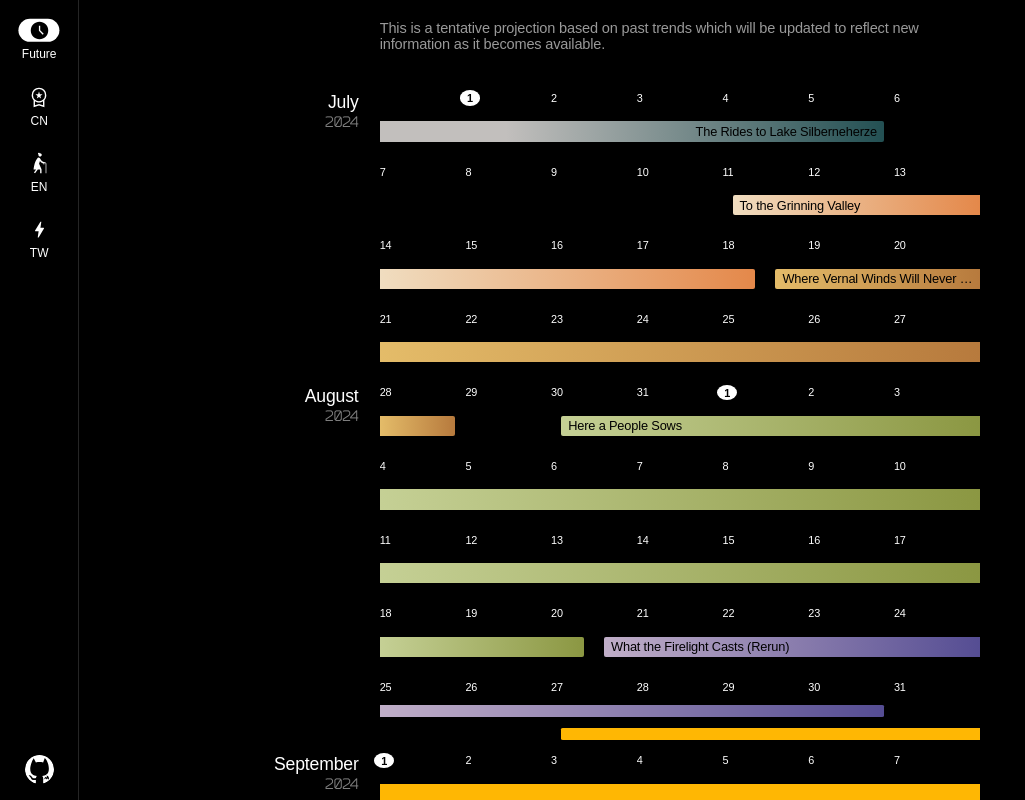
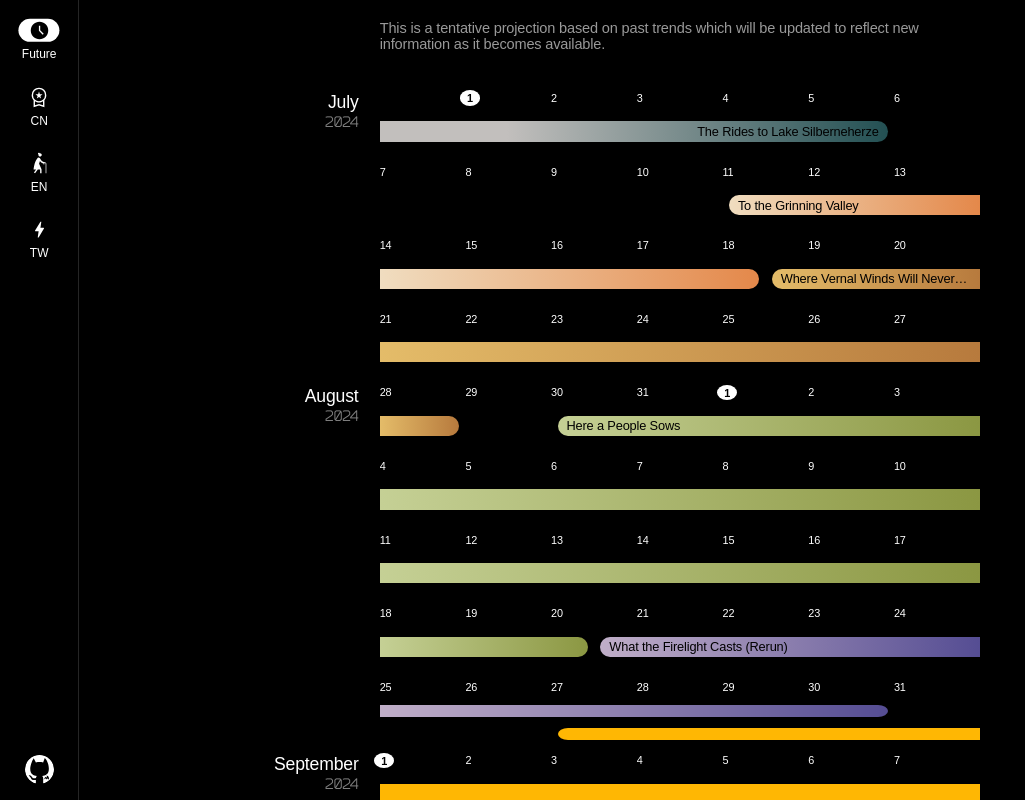
Before and after one commit to jaywyeee/arknights-calendar, a Svelte app: page / in a window 1280 px wide. Shown: the whole page, without its empty margins (0-1025 px from the left). Built offline with nearby package versions, Linux system fonts and the light colour scheme; a web font is replaced by a local one.

Commit message:
Round events

```diff
--- a/src/styles/main.scss
+++ b/src/styles/main.scss
@@ -294,7 +294,7 @@ h1 {
 		height: -moz-fit-content;
 		height: fit-content;
 		overflow: hidden;
-		padding: 0.2em 0.55em;
+		padding: 0.2em 0.7em;
 		position: relative;
 		scroll-margin-top: 7rem;
 		scroll-padding-top: 2rem;   // scroll-margin breaks without this?
@@ -330,13 +330,13 @@ h1 {
 }
 
 .start {
-	border-radius: 2px 0 0 2px;
-	margin-left: 0.625rem;
+	border-radius: 20px 0 0 20px;
+	margin-left: 0.4rem;
 }
 
 .end {
-	border-radius: 0 2px 2px 0;
-	margin-right: 0.625rem;
+	border-radius: 0 20px 20px 0;
+	margin-right: 0.4rem;
 	text-align: right;
 }
 
```
